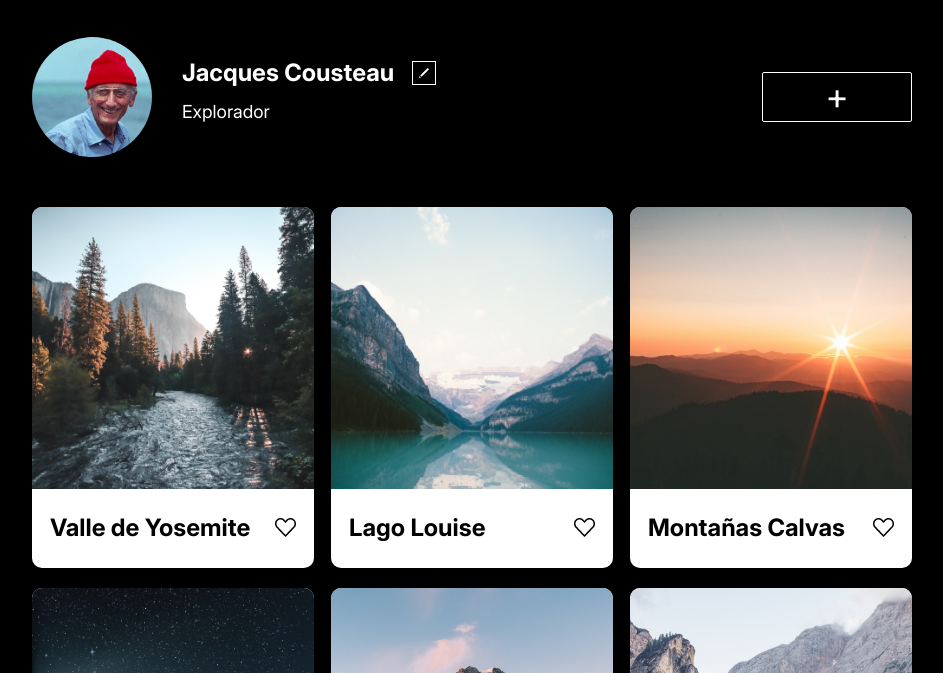
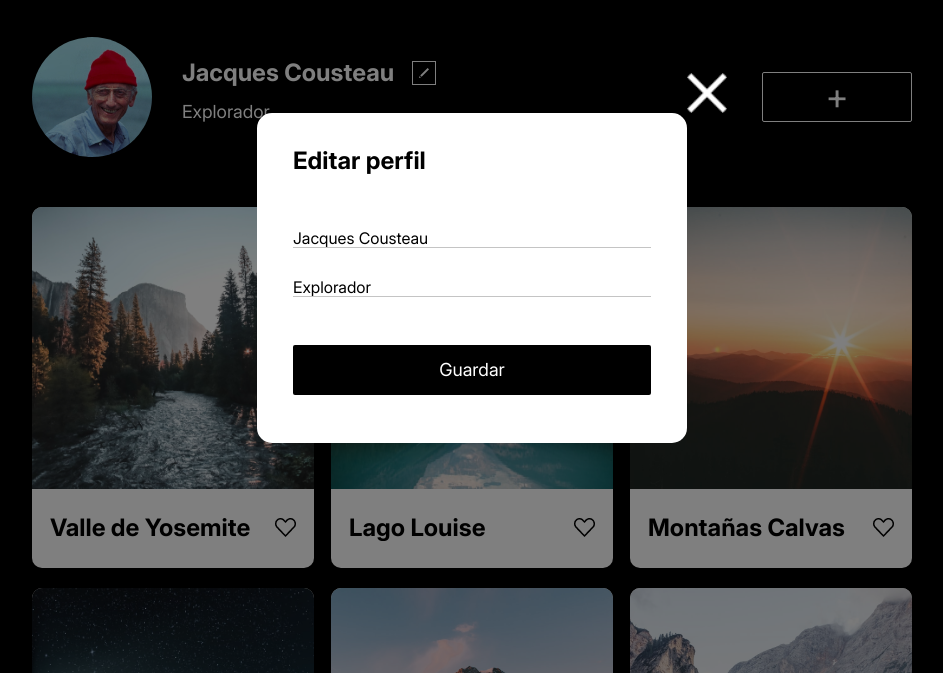
Before and after one commit to Rixuk/web_project_around, a plain HTML site: page index.html in a window 1280 px wide. Both pictures are taken after a click on the button 592 px from the left and 199 px from the top of the page. Shown: the part 127-800 px from the top of the page, without its empty margins (168-1111 px from the left). Drawn offline with Linux system fonts and the light colour scheme.

Commit message:
JavaScript popup functions added

```diff
--- a/blocks/popup.css
+++ b/blocks/popup.css
@@ -8,6 +8,10 @@
   height: 100%;
   display: none;
 }
+.popup__opened {
+  display: flex;
+}
+
 .popup__container {
   position: relative;
   top: 30vh;
@@ -17,6 +21,17 @@
   background-color: #fff;
   color: #000;
   border-radius: 15px;
+  display: flex;
+  flex-flow: column nowrap;
+}
+.popup__form {
+  display: flex;
+  margin: 0 auto 0;
+}
+.popup__info {
+  margin: 0 auto 0;
+  padding: 0;
+  border: none;
   display: flex;
   flex-flow: column nowrap;
 }
--- a/index.html
+++ b/index.html
@@ -25,30 +25,38 @@
           <div class="profile__picture"></div>
           <div class="profile__info">
             <div class="profile__name-and-button">
-              <h2 class="profile__name">Jacques Cousteau</h2>
+              <h2 class="profile__name" id="profile__name">Jacques Cousteau</h2>
               <button class="profile__button"></button>
             </div>
-            <p class="profile__profession">Explorador</p>
+            <p class="profile__profession" id="profile__profession">
+              Explorador
+            </p>
           </div>
           <div class="profile__add">
             <button class="profile__add-button">+</button>
           </div>
-          <div class="popup popup__opened">
+          <div class="popup">
             <div class="popup__container">
               <h2 class="popup__title popup__style">Editar perfil</h2>
+              <form class="popup__form">
+                <fieldset class="popup__info">
                   <input
                     type="text"
                     placeholder="Nombre"
                     class="popup__name popup__style"
-                value="Jacques Cousteau"
+                    id="popup__name"
                   />
                   <input
                     type="text"
                     placeholder="Acerca de mí"
                     class="popup__aboutme popup__style"
-                value="Explorador"
+                    id="popup__job"
                   />
-              <button class="popup__save popup__style">Guardar</button>
+                  <button type="submit" class="popup__save popup__style">
+                    Guardar
+                  </button>
+                </fieldset>
+              </form>
               <button class="popup__close"></button>
             </div>
           </div>
@@ -102,5 +110,6 @@
         <p class="footer__copyright">&copy; 2024 Around The U.S.</p>
       </footer>
     </div>
+    <script src="./scripts/popup.js"></script>
   </body>
 </html>
--- /dev/null
+++ b/scripts/popup.js
@@ -0,0 +1,36 @@
+const content = document.querySelector(".content");
+const profile = content.querySelector(".profile");
+const editProfile = profile.querySelector(".profile__button");
+const popup = content.querySelector(".popup");
+const popupForm = popup.querySelector(".popup__form");
+const popupClose = popup.querySelector(".popup__close");
+
+function showPopup() {
+  popup.classList.toggle("popup__opened");
+  const profileName = profile.querySelector("#profile__name");
+  const profileJob = profile.querySelector("#profile__profession");
+  const nameInput = popup.querySelector("#popup__name");
+  const jobInput = popup.querySelector("#popup__job");
+
+  nameInput.value = profileName.textContent;
+  jobInput.value = profileJob.textContent.trim();
+}
+function handleProfileFormSubmit(evt) {
+  evt.preventDefault();
+  const profileName = profile.querySelector("#profile__name");
+  const profileJob = profile.querySelector("#profile__profession");
+  const nameInput = popup.querySelector("#popup__name");
+  const jobInput = popup.querySelector("#popup__job");
+
+  profileName.textContent = nameInput.value;
+  profileJob.textContent = jobInput.value;
+
+  closePopup();
+}
+function closePopup() {
+  popup.classList.toggle("popup__opened");
+}
+
+editProfile.addEventListener("click", showPopup);
+popupClose.addEventListener("click", closePopup);
+popupForm.addEventListener("submit", handleProfileFormSubmit);
```
Lines whose indentation alone changed are shown as unchanged.
